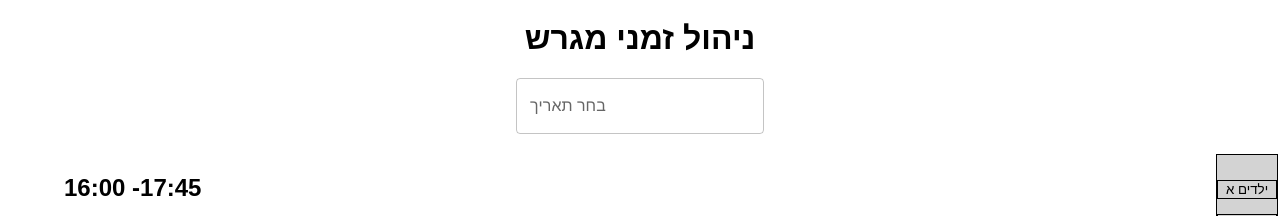
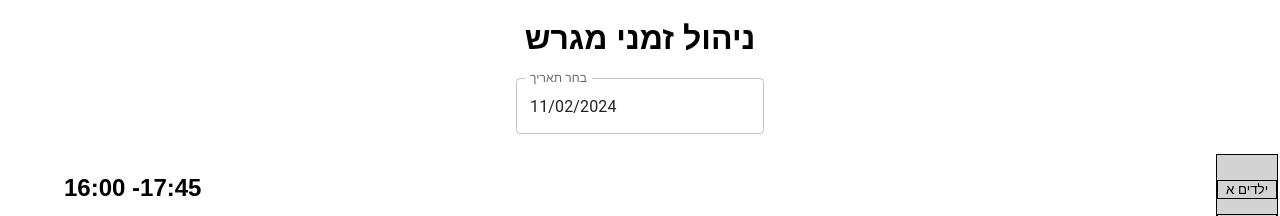
Before and after one commit to PavelLevitin/react_field_manage, a React (Create React App) app: page / in a window 1280 px wide. Shown: the top 216 px of the page. Built offline with nearby package versions, Linux system fonts and the light colour scheme.

Commit message:
fix defult date displayed

```diff
--- a/src/App.js
+++ b/src/App.js
@@ -30,7 +30,7 @@ const App = () => {
       'שמנים א',
     ])
   );
-  const [selectedDate, setSelectedDate] = useState(null);
+  const [selectedDate, setSelectedDate] = useState(new Date()); // Set today's date as default
 
   useEffect(() => {
     saveStateToLocalStorage('fieldState', containers);
```
